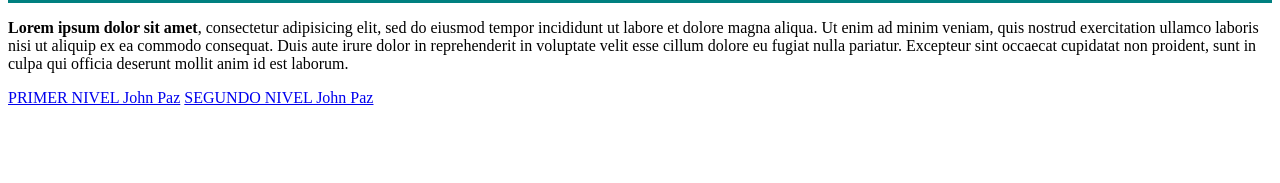
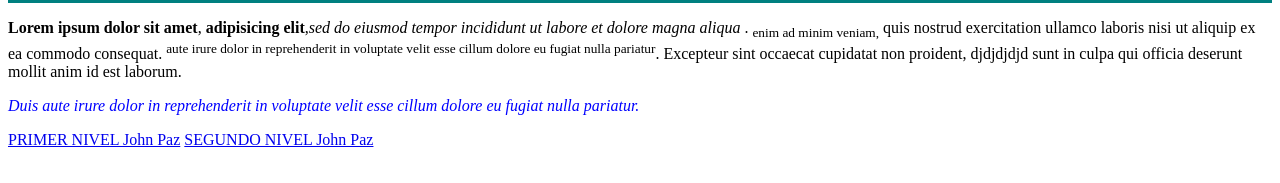
Before and after one commit to edwarcamargo15/integracion, a plain HTML site: page segundo/tercer/index.html in a window 1280 px wide. Shown: the part 171-354 px from the top of the page. Drawn offline with Linux system fonts and the light colour scheme.

Commit message:
Parrafo con jerarquias

```diff
--- a/segundo/tercer/index.html
+++ b/segundo/tercer/index.html
@@ -12,12 +12,19 @@
 
 
 
-<p> <b>Lorem ipsum dolor sit amet</b>, consectetur adipisicing elit, sed do eiusmod
-tempor incididunt ut labore et dolore magna aliqua. Ut enim ad minim veniam,
+<p> <b>Lorem ipsum dolor sit amet</b>, <strong> adipisicing elit</strong>,<i>sed do eiusmod
+tempor incididunt ut labore et dolore magna aliqua </i>. <sub> enim ad minim veniam,</sub>
 quis nostrud exercitation ullamco laboris nisi ut aliquip ex ea commodo
-consequat. Duis aute irure dolor in reprehenderit in voluptate velit esse
-cillum dolore eu fugiat nulla pariatur. Excepteur sint occaecat cupidatat non
-proident, sunt in culpa qui officia deserunt mollit anim id est laborum.</p>
+consequat. <sup> aute irure dolor in reprehenderit in voluptate velit esse
+cillum dolore eu fugiat nulla pariatur</sup>. Excepteur sint occaecat cupidatat non
+proident, djdjdjdjd sunt in culpa qui officia deserunt mollit anim id est laborum.</p>
+
+<font color="blue">
+	<p><i>Duis aute irure dolor in reprehenderit in voluptate velit esse
+		cillum dolore eu fugiat nulla pariatur.</i>
+	</p>
+
+</font>
 
 <a href="../index.html">PRIMER NIVEL John Paz</a>
 <a href="../index.html">SEGUNDO NIVEL John Paz</a>
```
